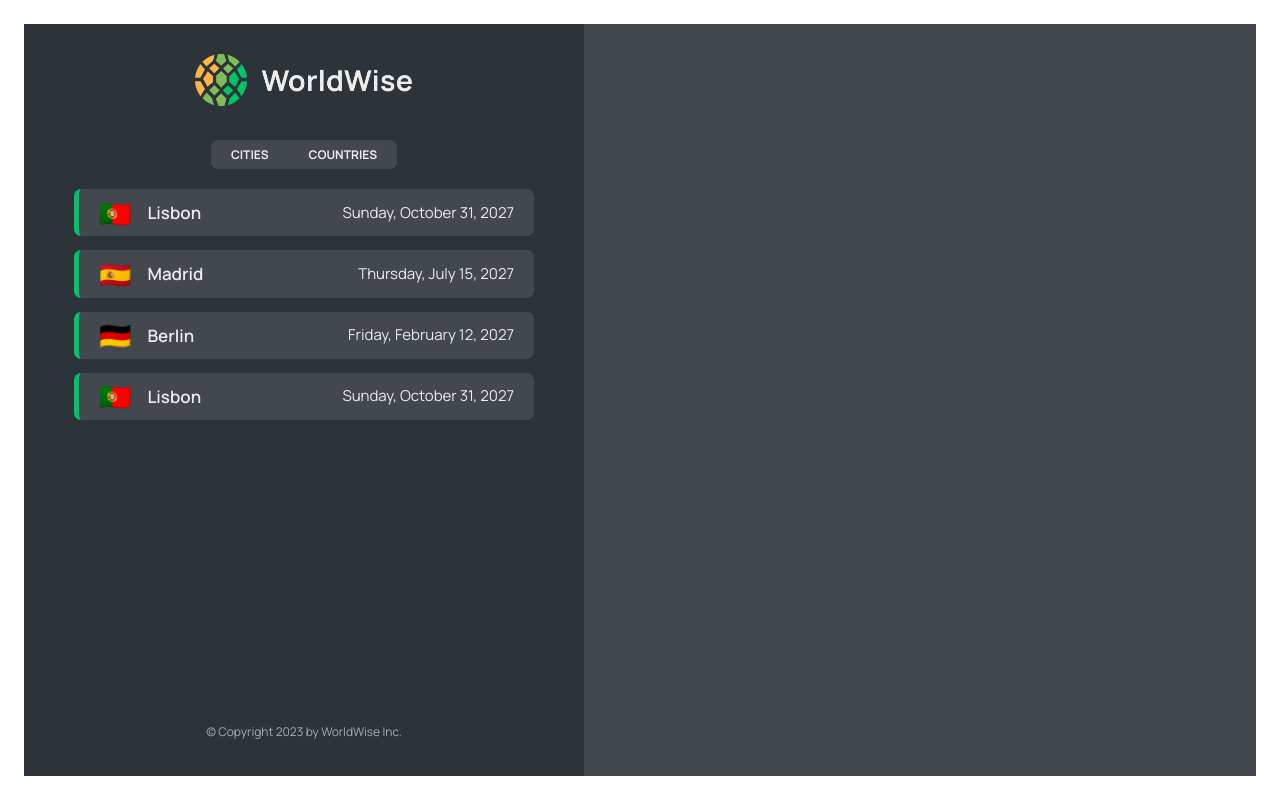
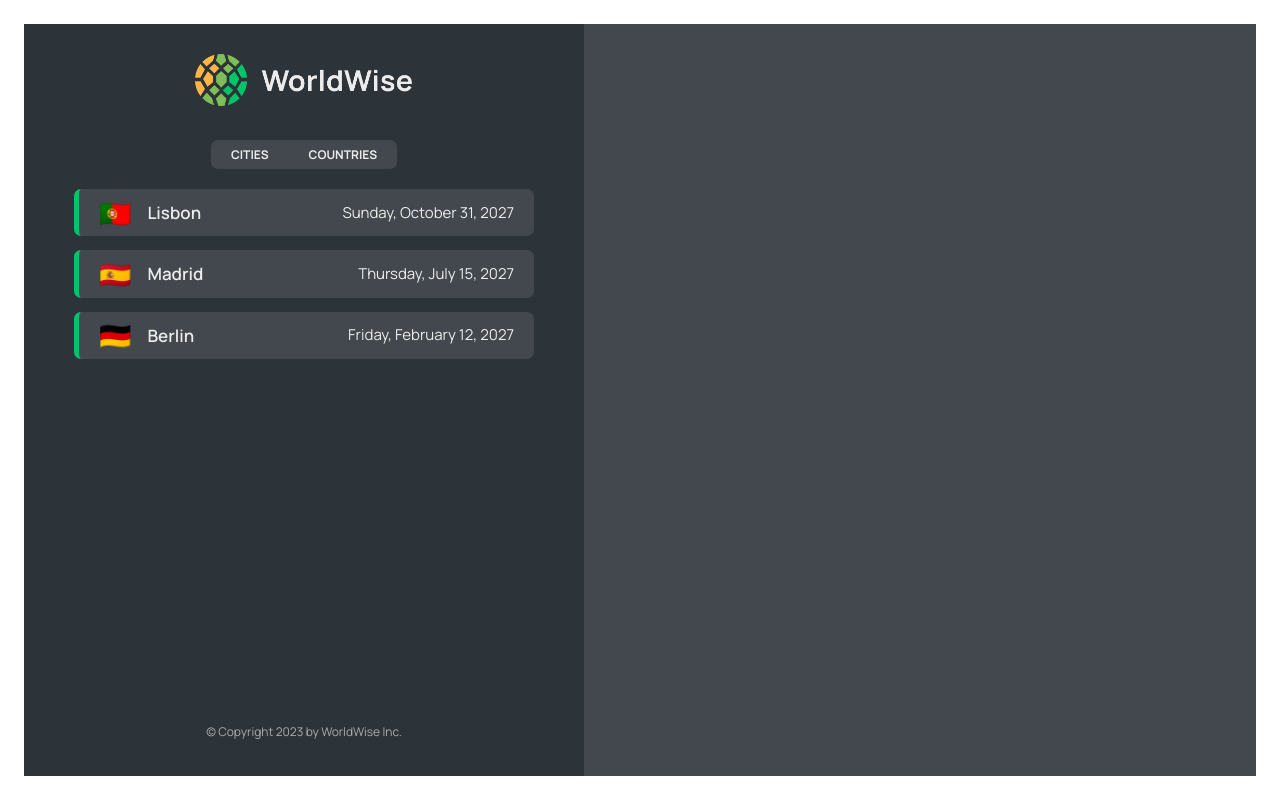
Before and after one commit to thaodangjs/world-tracking, a React (Vite) app: page /app in a window 1280 px wide. Built offline with nearby package versions, Linux system fonts and the light colour scheme; data requests are answered from the project's data file.

Commit message:
Finish the City view and Create ButtonBack

```diff
--- a/data/cities.json
+++ b/data/cities.json
@@ -35,18 +35,6 @@
         "lng": 13.376933665713324
       },
       "id": 98443197
-    },
-    {
-      "cityName": "Lisbon",
-      "country": "Portugal",
-      "emoji": "🇵🇹",
-      "date": "2027-10-31T15:59:59.138Z",
-      "notes": "My favorite city so far!",
-      "position": {
-        "lat": 38.727881642324164,
-        "lng": -9.140900099907554
-      },
-      "id": 73930385
     }
   ]
 }
--- a/src/App.jsx
+++ b/src/App.jsx
@@ -8,6 +8,7 @@ import AppLayout from "./pages/AppLayout";
 import CityList from "./components/CityList";
 import CountryList from "./components/CountryList";
 import { CitiesProvider } from "./contexts/CitiesContext";
+import City from "./components/City";
 
 function App() {
   return (
@@ -21,6 +22,7 @@ function App() {
           <Route path="app" element={<AppLayout />}>
             <Route index element={<CityList />} />
             <Route path="cities" element={<CityList />} />
+            <Route path="cities/:id" element={<City />} />
             <Route path="countries" element={<CountryList />} />
           </Route>
           <Route path="*" element={<h1>Page not found</h1>} />
--- /dev/null
+++ b/src/components/Button.jsx
@@ -0,0 +1,10 @@
+import styles from "./Button.module.css";
+function Button({ children, type, onClick }) {
+  return (
+    <button onClick={onClick} className={`${styles.btn} ${styles[type]}`}>
+      {children}
+    </button>
+  );
+}
+
+export default Button;
--- /dev/null
+++ b/src/components/ButtonBack.jsx
@@ -0,0 +1,13 @@
+import { useNavigate } from "react-router-dom";
+import Button from "./Button";
+
+function ButtonBack() {
+  const navigate = useNavigate();
+  return (
+    <Button type="back" onClick={() => navigate(-1)}>
+      ← Back
+    </Button>
+  );
+}
+
+export default ButtonBack;
--- a/src/components/City.jsx
+++ b/src/components/City.jsx
@@ -1,4 +1,9 @@
 import styles from "./City.module.css";
+import ButtonBack from "./ButtonBack";
+import { useParams } from "react-router-dom";
+import { useCities } from "../contexts/CitiesContext";
+import { useEffect } from "react";
+import Spinner from "./Spinner";
 
 const formatDate = (date) =>
   new Intl.DateTimeFormat("en", {
@@ -10,14 +15,16 @@ const formatDate = (date) =>
 
 function City() {
   // TEMP DATA
-  const currentCity = {
-    cityName: "Lisbon",
-    emoji: "🇵🇹",
-    date: "2027-10-31T15:59:59.138Z",
-    notes: "My favorite city so far!",
-  };
 
+  const { id } = useParams();
+  const { currentCity, isLoading, getId } = useCities();
   const { cityName, emoji, date, notes } = currentCity;
+
+  useEffect(() => {
+    getId(id);
+  }, [id]);
+
+  if (isLoading) return <Spinner />;
 
   return (
     <div className={styles.city}>
--- a/src/components/CityItem.jsx
+++ b/src/components/CityItem.jsx
@@ -1,4 +1,6 @@
+import { Link } from "react-router-dom";
 import styles from "./CityItem.module.css";
+import { useCities } from "../contexts/CitiesContext";
 
 function CityItem({ city }) {
   const formatDate = (date) =>
@@ -8,12 +10,22 @@ function CityItem({ city }) {
       year: "numeric",
       weekday: "long",
     }).format(new Date(date));
-  const { emoji, cityName, date } = city;
+  const { emoji, cityName, date, id } = city;
+
+  const { currentCity } = useCities();
+
   return (
-    <li className={styles.cityItem}>
-      <span className={styles.emoji}>{emoji}</span>
-      <p className={styles.name}>{cityName}</p>
-      <time className={styles.date}>{formatDate(date)}</time>
+    <li>
+      <Link
+        className={`${styles.cityItem} ${
+          currentCity.id === id ? styles["cityItem--active"] : ""
+        }`}
+        to={`${id}`}
+      >
+        <span className={styles.emoji}>{emoji}</span>
+        <p className={styles.name}>{cityName}</p>
+        <time className={styles.date}>{formatDate(date)}</time>
+      </Link>
     </li>
   );
 }
--- a/src/contexts/CitiesContext.jsx
+++ b/src/contexts/CitiesContext.jsx
@@ -8,6 +8,7 @@ const initialState = {
   cities: [],
   isLoading: false,
   error: "",
+  currentCity: {},
 };
 
 function reducer(state, action) {
@@ -16,6 +17,8 @@ function reducer(state, action) {
       return { ...state, isLoading: true };
     case "cities/loaded":
       return { ...state, isLoading: false, cities: action.payload };
+    case "city/loaded":
+      return { ...state, isLoading: false, currentCity: action.payload };
     case "reject":
       return { ...state, isLoading: false, error: action.payload };
     default:
@@ -24,7 +27,7 @@ function reducer(state, action) {
 }
 
 function CitiesProvider({ children }) {
-  const [{ cities, isLoading, error }, dispatch] = useReducer(
+  const [{ cities, isLoading, error, currentCity }, dispatch] = useReducer(
     reducer,
     initialState
   );
@@ -46,12 +49,29 @@ function CitiesProvider({ children }) {
     fetchCities();
   }, []);
 
+  async function getId(id) {
+    if (Number(id) === currentCity.id) return;
+    try {
+      dispatch({ type: "loading" });
+      const res = await fetch(`${BASE_URL}/${id}`);
+      const data = await res.json();
+      dispatch({ type: "city/loaded", payload: data });
+    } catch {
+      dispatch({
+        type: "reject",
+        payload: "There was an error loading current city",
+      });
+    }
+  }
+
   return (
     <CitiesContext.Provider
       value={{
         cities,
         isLoading,
         error,
+        currentCity,
+        getId,
       }}
     >
       {children}
```
